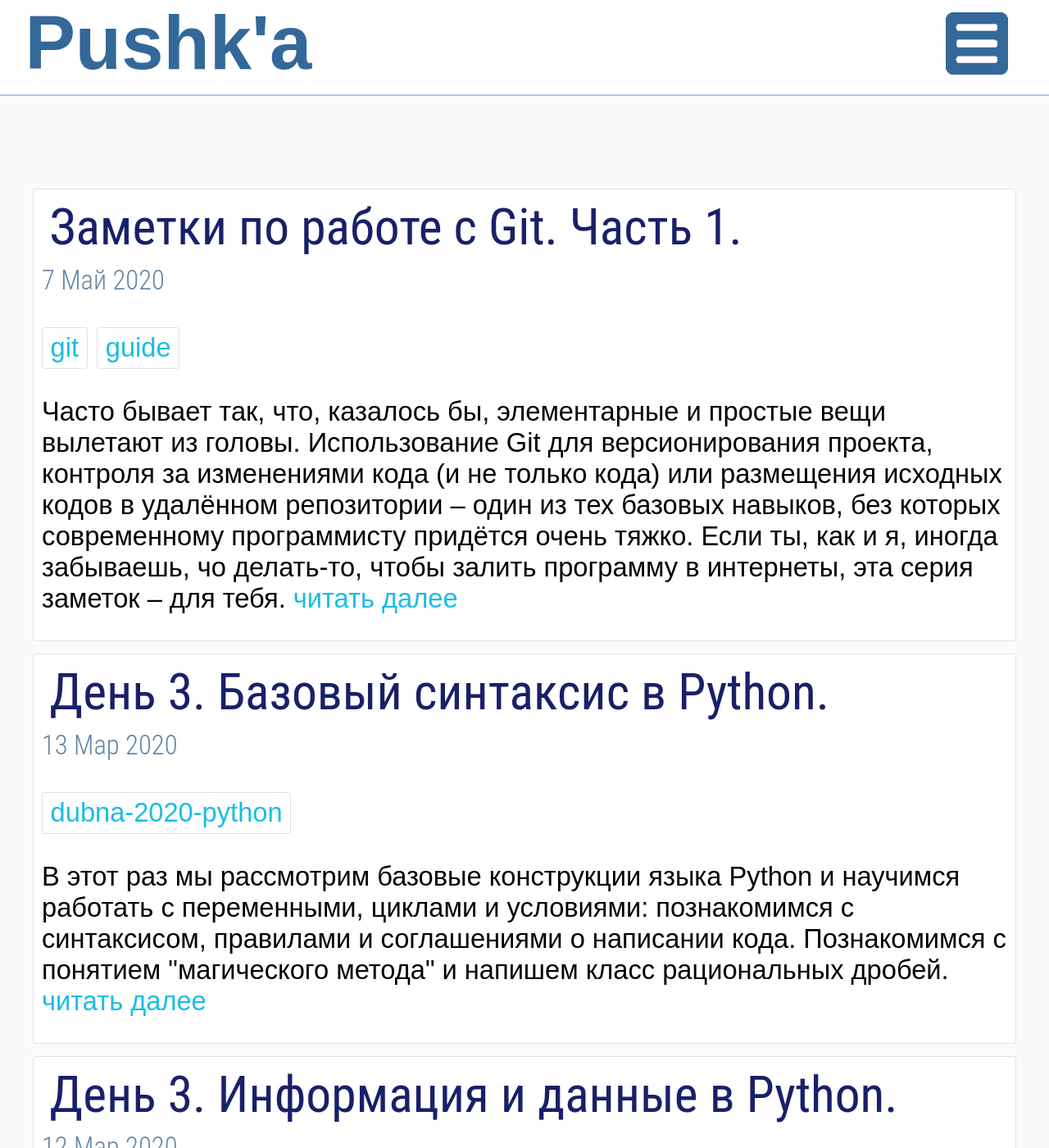
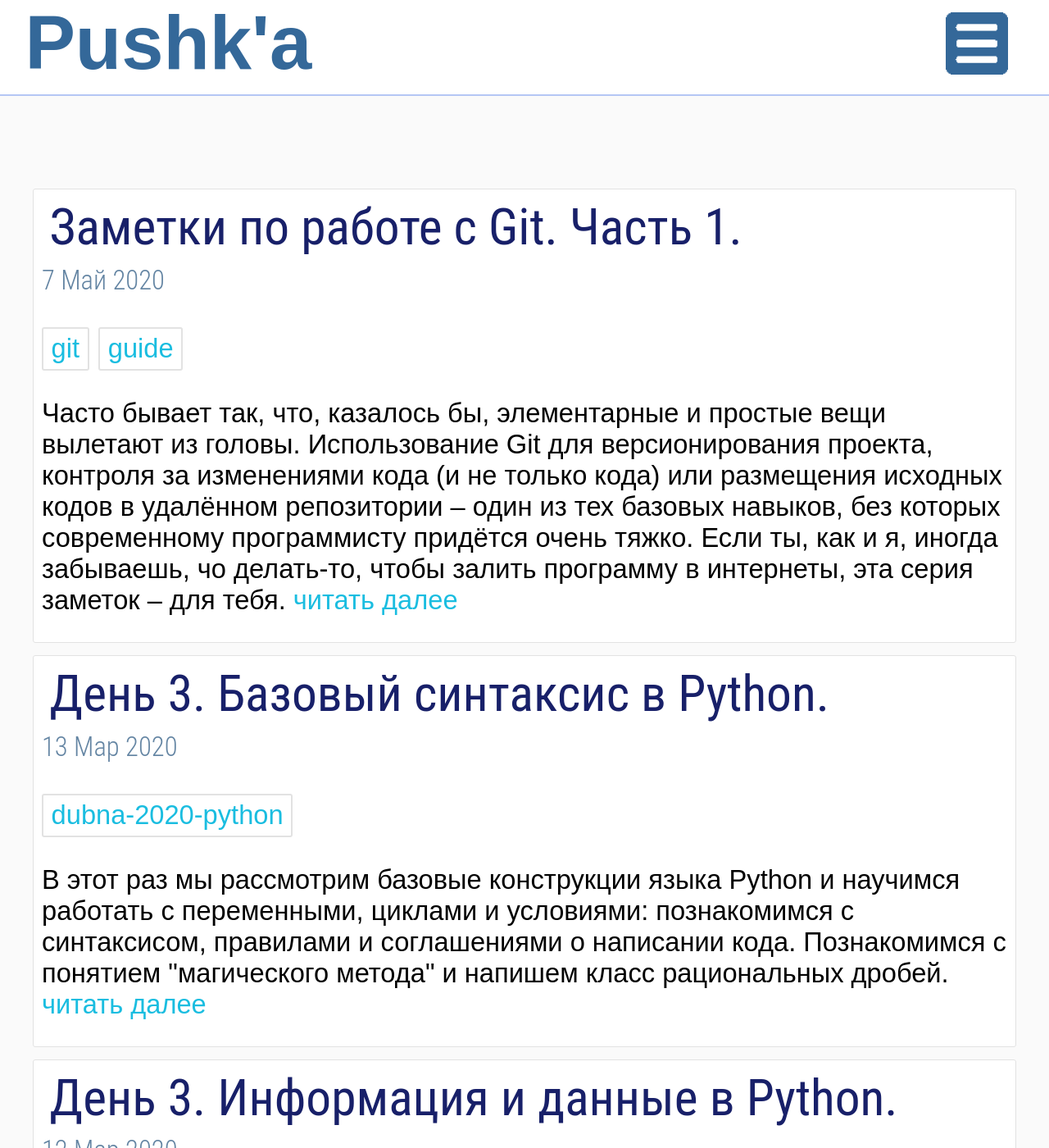
Before and after one commit to slavakievsky/slavakievsky.github.io, a Jekyll site: the page built from index.html, in a window 1280 px wide and 1400 px high. Shown: the whole window at 82% size. Built offline with Jekyll 4.4.1, drawn with Linux system fonts in a browser that asks for light colours; the list of posts is cut into pages by our own code.

Commit message:
(Fix) fixed tag preview border

```diff
--- a/_sass/appearance.sass
+++ b/_sass/appearance.sass
@@ -29,6 +29,7 @@ $background__color_foreground: #FFF
 $background__color_dark: #5E6177
 
 $border__color_grey: #E2E2E2
+$border__color_grey_real: #E2E2E2
 $border__color_skyblue: #B4C6F4
 
 $table__color_border: #2f343f
--- a/_sass/category.sass
+++ b/_sass/category.sass
@@ -1,6 +1,6 @@
 .category-preview
   display: inline-block
-  border: 1px solid $border__color_grey
+  border: 2px solid $border__color_grey_real
   border-radius: 3px
   margin-right: .6rem
   padding: .3rem .5rem
```
